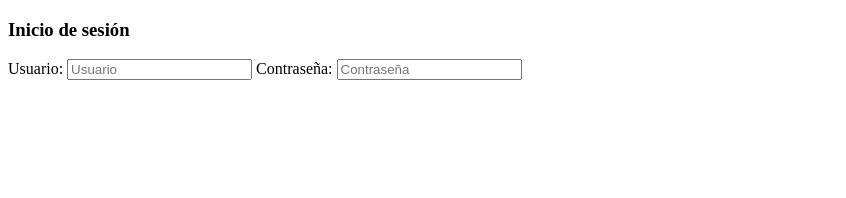
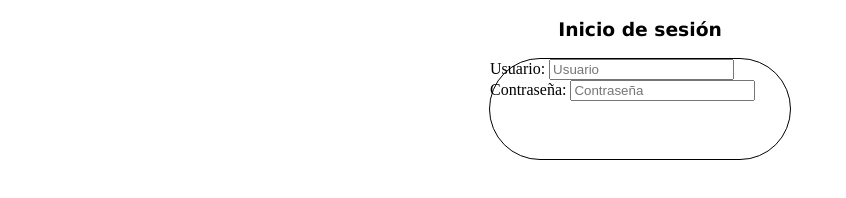
Before and after one commit to Enric1005/CanaryMet, a plain HTML site: page templates/login.html in a window 1280 px wide. Shown: the whole page, without its empty margins (0-846 px from the left). Drawn offline with Linux system fonts and the light colour scheme.

Commit message:
Styled components

```diff
--- a/css/login.css
+++ b/css/login.css
@@ -0,0 +1,17 @@
+
+h3 {
+    font-family: Verdana, Geneva, Tahoma, sans-serif;
+    text-align: center;
+}
+
+#bloque_formulario {
+    width: 300px;
+    height: 100px;
+    margin: auto;
+    border: 1px solid;
+    border-radius: 300px;
+}
+
+#usuario{
+
+}
--- a/templates/login.html
+++ b/templates/login.html
@@ -8,7 +8,7 @@
 </head>
 <body>
     <h3>Inicio de sesión</h3>
-    <div id="formulario">
+    <div id="bloque_formulario">
         <form action="/login" method="post">
             <label for="usuario">Usuario: </label>
             <input type="text" id="usuario" name="usuario" placeholder="Usuario">
```
